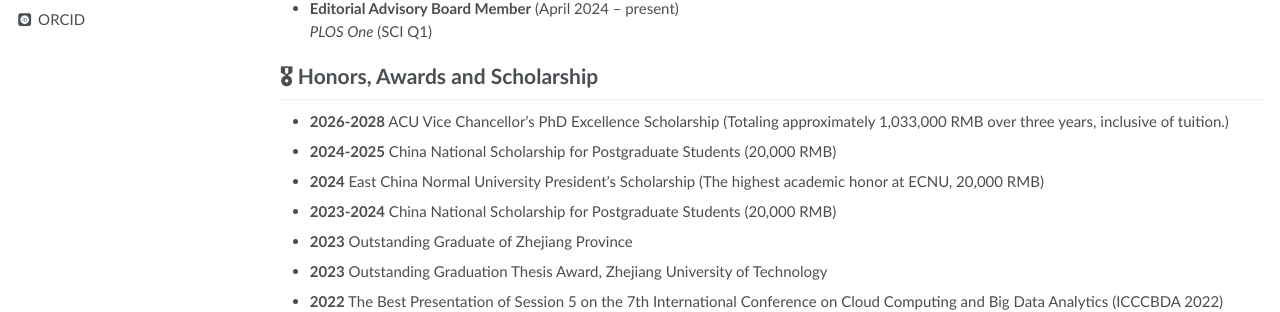
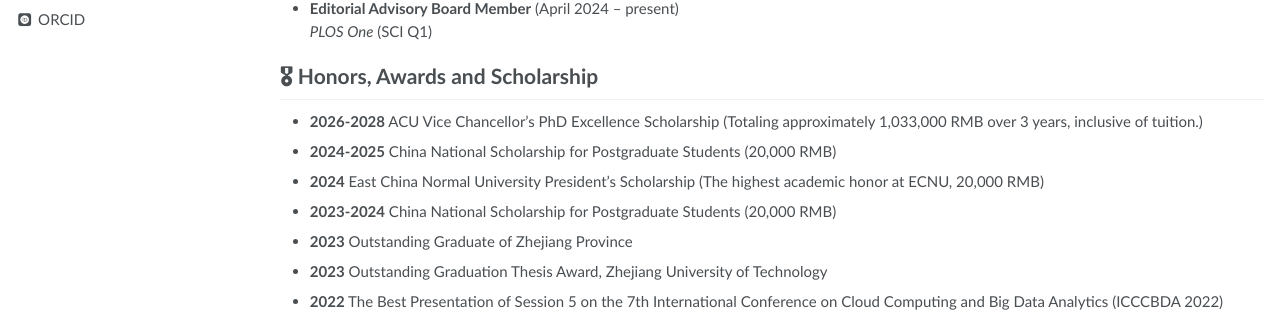
Before and after one commit to wcledutech/wcledutech.github.io, a Jekyll site: the page built from _pages/about.md, in a window 1280 px wide and 900 px high. Shown: the part 417-729 px from the top of the window. Built offline with Jekyll 4.4.1, drawn with Linux system fonts in a browser that asks for light colours; some web fonts are replaced.

Commit message:
Update about.md

```diff
--- a/_pages/about.md
+++ b/_pages/about.md
@@ -33,7 +33,7 @@
   *PLOS One* (SCI Q1)
 
 # 🎖 Honors, Awards and Scholarship
-- **2026-2028** ACU Vice Chancellor's PhD Excellence Scholarship (Totaling approximately 1,033,000 RMB over three years, inclusive of tuition.)
+- **2026-2028** ACU Vice Chancellor's PhD Excellence Scholarship (Totaling approximately 1,033,000 RMB over 3 years, inclusive of tuition.)
 - **2024-2025** China National Scholarship for Postgraduate Students (20,000 RMB)
 - **2024** East China Normal University President's Scholarship (The highest academic honor at ECNU, 20,000 RMB)
 - **2023-2024** China National Scholarship for Postgraduate Students (20,000 RMB)
```
